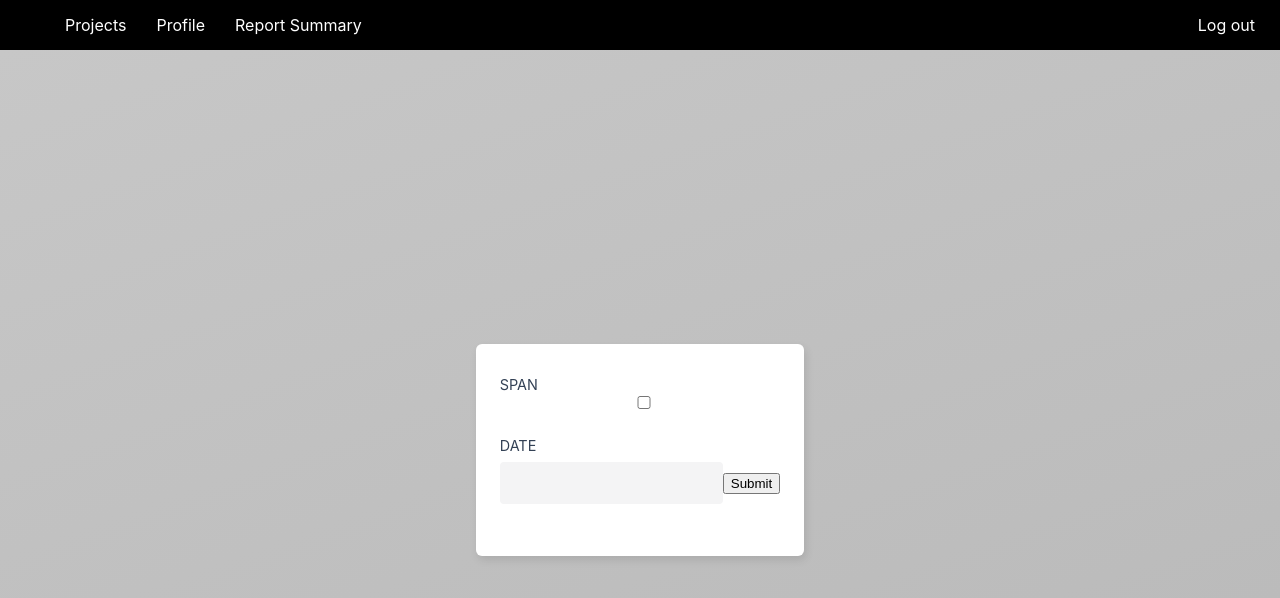
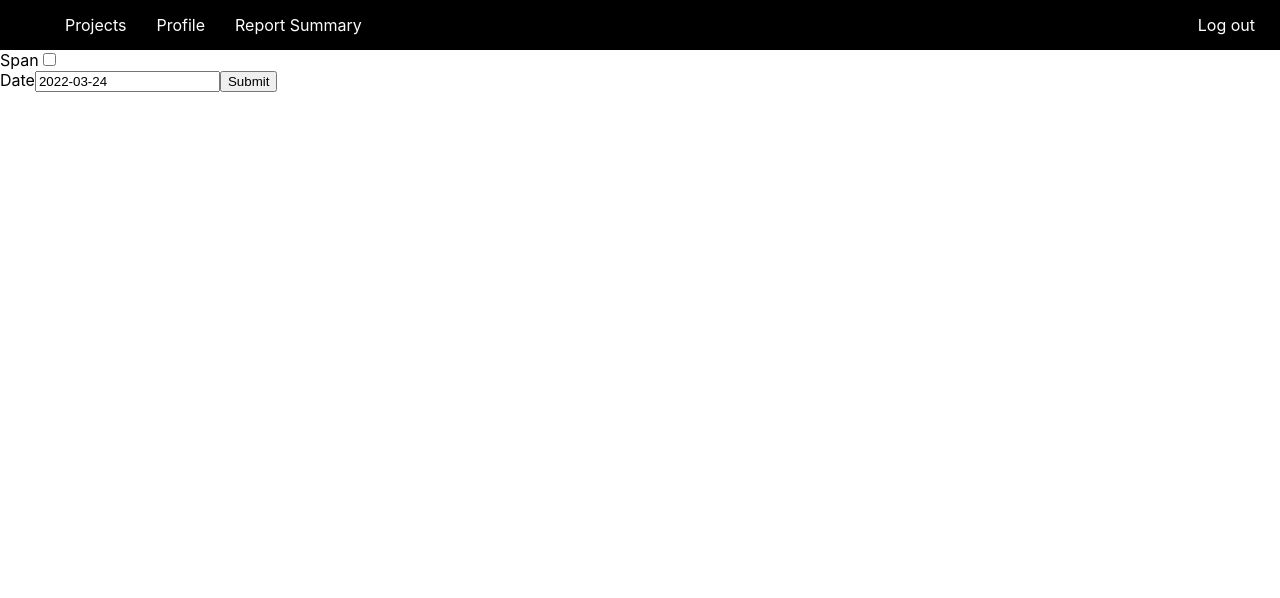
Before and after one commit to kiamelJ/bjornligan, a Next.js app: page /timereport/reportsummary in a window 1280 px wide. Shown: the top 598 px of the page. Built offline with nearby package versions, Linux system fonts and the light colour scheme.

Commit message:
Fixat klart

```diff
--- a/components/ReportSummary.js
+++ b/components/ReportSummary.js
@@ -2,66 +2,75 @@ import React from "react";
 import { getCookie } from "cookies-next";
 import { useState } from "react";
 import DatePicker from "react-datepicker";
+import { registerLocale, setDefaultLocale } from  "react-datepicker";
+import Loader from "./Loader"
+
 import "react-datepicker/dist/react-datepicker.css";
-import styles from "../styles/Temp.module.css";
 
-import parseISO from 'date-fns/parseISO'
-import { format, toDate } from 'date-fns'
-import { makeConsoleLogger } from "@notionhq/client/build/src/logging";
+import { isoParse } from 'date-fns'
 
 const ReportCreate = () => {
   const [data, setData] = useState({
-    startDate: "",
-    endDate: "",
+    startDate: new Date(),
+    endDate: new Date(),
   });
+
+  const [newdata, setnewData] = useState({
+    startDate: new Date(),
+    endDate: new Date(),
+  });
+
   const [checked, setChecked] = useState(false);
 
-  const [reports, setReports] = useState();
   const [isLoading, setLoading] = useState(false);
+
+  const [reports, setReports] = useState(null);
+
+
 
 
   async function submitReport(event) {
     event.preventDefault();
-    console.log("input: ", data);
+    console.log(!Number.isNaN(new Date(data.startDate).getTime()));
     setLoading(true);
-
-    if(data.endDate != "")
-    {
-        data.startDate = new Intl.DateTimeFormat('sv-SV').format(data.startDate);
-        data.endDate = new Intl.DateTimeFormat('sv-SV').format(data.endDate);
-    }
-    else
-    {
-        data.startDate = new Intl.DateTimeFormat('sv-SV').format(data.startDate);
-    }
-
-    console.log(data);
+    newdata.startDate = new Intl.DateTimeFormat('sv-SV').format(data.startDate);
+    newdata.endDate = new Intl.DateTimeFormat('sv-SV').format(data.endDate);
 
     await fetch("../api/timereport/reportsummary", {
       method: "POST",
       headers: {
         "Content-Type": "application/json",
       },
-      body: JSON.stringify(data),
+      body: JSON.stringify(newdata),
     })
-    .then(res => res.json())
-    .then(res => setReports(res))
-    .then(console.log(reports))
-    .then(setLoading(false));
+    .then((res) => res.json())
+      .then((data) => {
+        setReports(data);
+        console.log(data);
+        setLoading(false);
+      });
   }
 
   const handleChange = () => {
     setChecked(!checked);
+    data.startDate = new Date();
+    data.endDate = new Date();
+    setReports(null);
   };
 
-  if(checked && !reports)
+  if(isLoading) return <Loader />;
+
+  if(checked)
+  {
+    if(!reports)
     {
       return (
-    <div className={styles.container}>
-      <form className={styles.form} onSubmit={submitReport}>
+        <>
         <label>Span
           <input type="checkbox" checked={checked} onChange={handleChange}></input>
           </label>
+
+          <br/>
           <label htmlFor="startDate">Start Date</label>
           <DatePicker
           dateFormat="yyyy-MM-dd"
@@ -69,7 +78,6 @@ const ReportCreate = () => {
           onChange={(e) => setData({ ...data, startDate: e })}
           required
         />
-
           <label htmlFor="endDate">End Date</label>
           <DatePicker
           dateFormat="yyyy-MM-dd"
@@ -77,17 +85,82 @@ const ReportCreate = () => {
           onChange={(e) => setData({ ...data, endDate: e })}
           required
           />
-
-        <button type="submit">Submit</button>
-      </form>
-    </div>
+          <button onClick={submitReport}>Submit</button>
+          </>
     );
     }
-  else if(!checked && !reports)
+    else if(reports)
+    {
+
+      console.log("report1");
+      const message = !checked ? "Timereports for " + newdata.startDate : "Timereports for " + newdata.startDate + " - " + newdata.endDate;
+      return(
+        <>
+          <label>Span
+          <input type="checkbox" checked={checked} onChange={handleChange}></input>
+          </label>
+
+          <br/>
+          <label htmlFor="startDate">Start Date</label>
+          <DatePicker
+          dateFormat="yyyy-MM-dd"
+          selected={data.startDate}
+          onChange={(e) => setData({ ...data, startDate: e })}
+          required
+        />
+          <label htmlFor="endDate">End Date</label>
+          <DatePicker
+          dateFormat="yyyy-MM-dd"
+          selected={data.endDate}
+          onChange={(e) => setData({ ...data, endDate: e })}
+          required
+          />
+          <button onClick={submitReport}>Submit</button>
+
+        <p className="description">{message}</p>
+        <div className="grid">
+        {reports.map((report) => (
+            <li key={report.name} className="card">
+            <h2><strong>{report.name}</strong></h2><br/>
+            Worked hours: {report.hours}
+            </li>
+        ))}
+        </div>
+        </>
+      )
+    }
+  }
+
+  if(!checked)
+  {
+    if(!reports)
     {
       return (
-        <div className={styles.container}>
-          <form className={styles.form} onSubmit={submitReport}>
+        <>
+                <label>Span
+          <input type="checkbox" checked={checked} onChange={handleChange}></input>
+          </label>
+
+          <br/>
+          <label htmlFor="startDate">Date</label>
+          <DatePicker
+          dateFormat="yyyy-MM-dd"
+          selected={data.startDate}
+          onChange={(e) => setData({ ...data, startDate: e })}
+          required
+        />
+          <button onClick={submitReport}>Submit</button>
+          </>
+
+    );
+    }
+
+    else if(reports)
+    {
+      console.log("report2");
+      const message = !checked ? "Timereports for " + newdata.startDate : "Timereports for " + newdata.startDate + " - " + newdata.endDate;
+      return(
+        <>
         <label>Span
           <input type="checkbox" checked={checked} onChange={handleChange}></input>
           </label>
@@ -98,18 +171,7 @@ const ReportCreate = () => {
           onChange={(e) => setData({ ...data, startDate: e })}
           required
           />
-            <button type="submit">Submit</button>
-          </form>
-        </div>
-      );
-  }
-  else if(reports)
-  {
-    const message = !checked ? "Timereports for " + data.startDate : "Timereports for " + data.startDate + " - " + data.endDate;
-    return (
-        <div className="container">
-            <main className="main">
-                <h1 className="title"></h1>
+          <button onClick={submitReport}>Submit</button>
         <p className="description">{message}</p>
         <div className="grid">
         {reports.map((report) => (
@@ -119,9 +181,10 @@ const ReportCreate = () => {
             </li>
         ))}
         </div>
-            </main>
-        </div>
-      );
+        </>
+      )
+    }
+
   }
 
 };
--- a/pages/api/timereport/reportsummary.js
+++ b/pages/api/timereport/reportsummary.js
@@ -22,7 +22,7 @@ export default async function handler(req, res) {
         summary.push({name: users.results[i].properties.Name.title[0].plain_text, id: users.results[i].id, hours: 0});
     }
 
-    if(req.body.endDate == "")
+    if(req.body.endDate == null)
     {
         console.log(1);
         const response = await notion.databases.query({
@@ -36,6 +36,8 @@ export default async function handler(req, res) {
           });
 
 
+
+
         for(let i = 0; i < response.results.length; i++)
         {
             for(let j = 0; j < summary.length; j++)
@@ -47,12 +49,13 @@ export default async function handler(req, res) {
             }
         }
 
-
+        console.log(summary);
         res.status(200).json(JSON.stringify(summary));
         return;
     }
     else
     {
+
         const response = await notion.databases.query({
             database_id: reportID,
             filter: {
@@ -85,6 +88,7 @@ export default async function handler(req, res) {
             }
 
 
+        console.log(summary);
           res.status(200).json(JSON.stringify(summary));
         return;
     }
```
Lines whose indentation alone changed are shown as unchanged.
